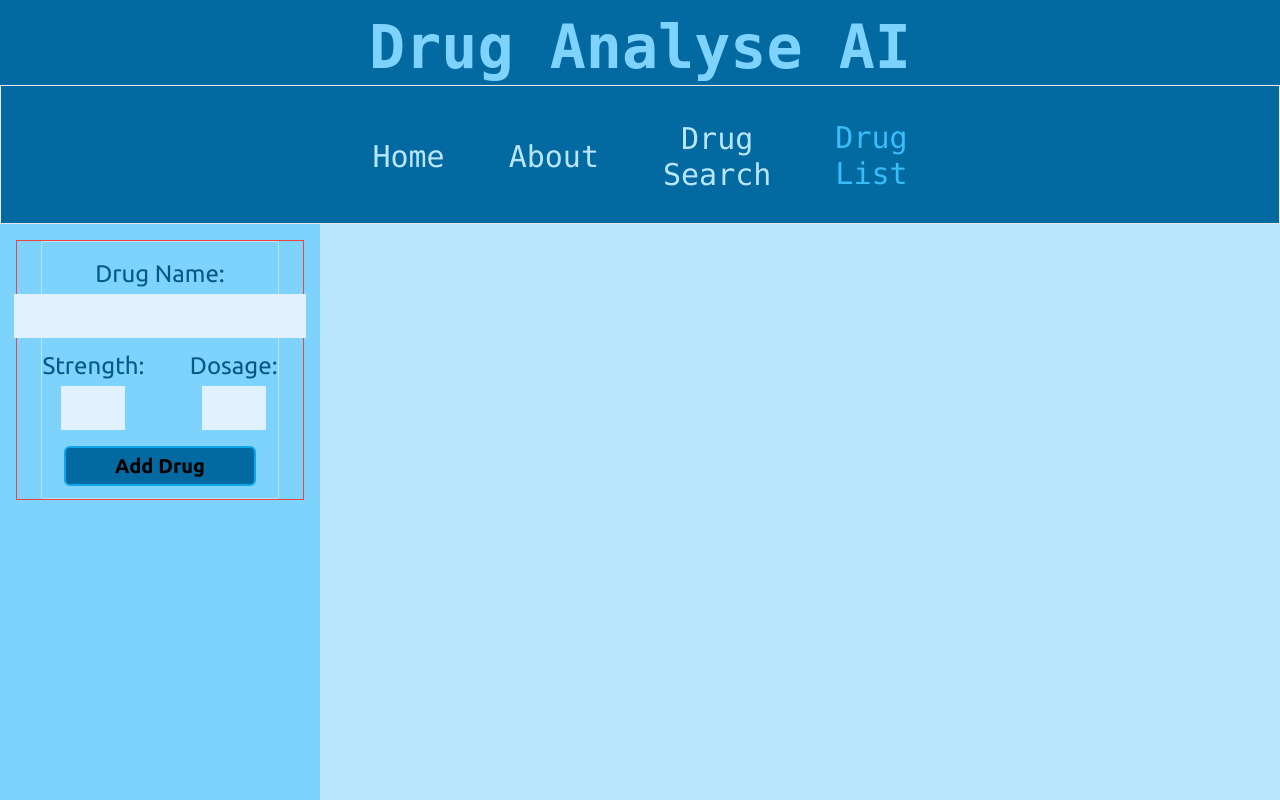
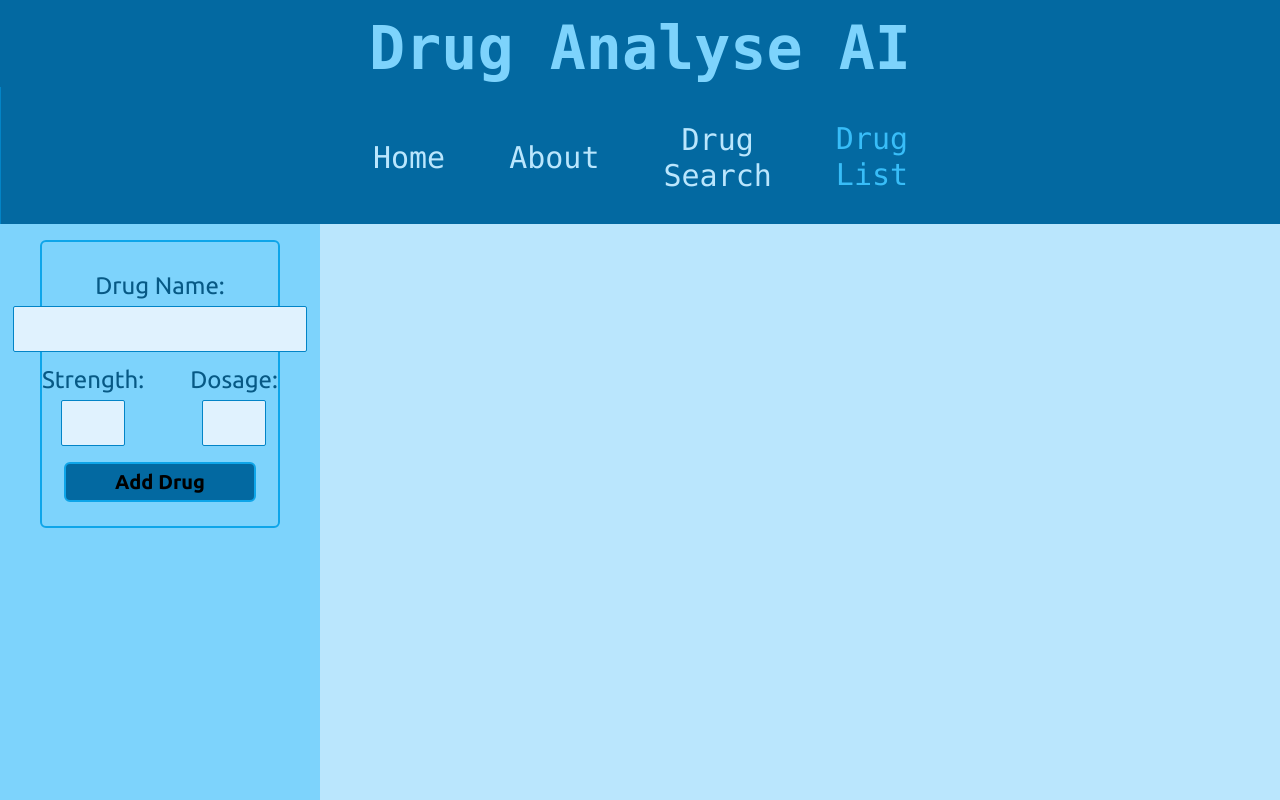
Before and after one commit to valvira-gh/drug_analyse_ai, a Next.js app: page /drug-list in a window 1280 px wide. Shown: the top 800 px of the page. Built offline with nearby package versions, Linux system fonts and the light colour scheme.

Commit message:
First version of styled and working Drug List

```diff
--- a/app/drug-list/DrugListForm.tsx
+++ b/app/drug-list/DrugListForm.tsx
@@ -34,7 +34,7 @@ const DrugListForm = () => {
   return (
     <form
       onSubmit={submitDrug}
-      className="flex justify-evenly border border-sky-200 rounded-sm p-1 w-10/12 tablet:justify-evenly laptop:flex-col laptop:items-center "
+      className="flex justify-evenly border-2 border-sky-500 rounded-md p-4 w-10/12 tablet:justify-evenly laptop:flex-col laptop:items-center "
     >
       <div className="flex flex-col w-max p-2">
         <div className="m-1 flex flex-col items-center">
@@ -46,7 +46,7 @@ const DrugListForm = () => {
           </label>
           <input
             name="drug-name"
-            className="mt-1 text-lg tablet:text-xl p-1 tablet:p-2 bg-sky-100 text-sky-800 mobile:w-10/12 tablet:w-11/12 "
+            className="mt-1 border border-sky-600 bg-sky-100 rounded-sm text-lg tablet:text-xl p-1 tablet:p-2 bg-sky-100 text-sky-800 mobile:w-10/12 tablet:w-11/12 "
             type="text"
             value={newDrug.name}
             onChange={(e) => setNewDrug({ ...newDrug, name: e.target.value })}
@@ -63,7 +63,7 @@ const DrugListForm = () => {
             </label>
             <input
               name="drug-strenght"
-              className="mt-1 text-lg tablet:text-xl p-1 tablet:p-2 bg-sky-100 text-sky-800 w-16"
+              className="mt-1 border border-sky-600 bg-sky-100 rounded-sm text-lg tablet:text-xl p-1 tablet:p-2 bg-sky-100 text-sky-800 w-16"
               type="text"
               value={newDrug.strength}
               onChange={(e) =>
@@ -80,7 +80,7 @@ const DrugListForm = () => {
             </label>
             <input
               name="drug-dosage"
-              className="mt-1 text-lg tablet:text-xl p-1 tablet:p-2 bg-sky-100 text-sky-800 w-16"
+              className="mt-1 border border-sky-600 bg-sky-100 rounded-sm text-lg tablet:text-xl p-1 tablet:p-2 bg-sky-100 text-sky-800 w-16"
               type="text"
               value={newDrug.dosage}
               onChange={(e) =>
--- a/app/drug-list/DrugListSidebar.tsx
+++ b/app/drug-list/DrugListSidebar.tsx
@@ -2,7 +2,7 @@ import DrugListForm from "./DrugListForm";
 
 const DrugListSidebar = () => {
   return (
-    <div className="flex border border-red-500 w-full justify-center ">
+    <div className="flex w-full justify-center ">
       <DrugListForm />
     </div>
   );
--- a/app/drug-list/DrugListTable.tsx
+++ b/app/drug-list/DrugListTable.tsx
@@ -9,8 +9,38 @@ const DrugListTable = () => {
   const { drugList } = useContext(DrugListContext) as DrugListContextTypes;
 
   return (
-    <section className="flex flex-col border-2 border-sky-700 rounded-md m-4 p-4">
-      <h2 className="text-xl text-sky-900 font-bold m-2">User's Drug List</h2>
+    <section className="flex flex-col border-2 border-sky-700 rounded-md m-4 p-4 w-full">
+      <h2 className="text-xl text-sky-900 text-center font-bold m-2">
+        User's Drug List
+      </h2>
+      {drugList.length > 0 ? (
+        <table className="w-full">
+          <thead>
+            <tr className="bg-sky-700 text-white">
+              <th className="p-2">Drug Name</th>
+              <th className="p-2">Strength</th>
+              <th className="p-2">Dosage</th>
+            </tr>
+          </thead>
+          <tbody>
+            {drugList.map((drug) => (
+              <tr key={drug.id} className="bg-sky-300">
+                <td className="p-2 text-sky-900 text-xl text-center border-b border-sky-600">
+                  {drug.name}
+                </td>
+                <td className="p-2 text-sky-900 font-bold text-center border-b border-sky-600">
+                  {drug.strength}
+                </td>
+                <td className="p-2 text-sky-700 text-xl text-center font-bold border-b border-sky-600">
+                  {drug.dosage}
+                </td>
+              </tr>
+            ))}
+          </tbody>
+        </table>
+      ) : (
+        <p className="text-sky-800">No drugs in list</p>
+      )}
     </section>
   );
 };
--- a/app/layout.tsx
+++ b/app/layout.tsx
@@ -31,7 +31,7 @@ export default function RootLayout({
         <UserProvider>
           <header className="bg-sky-700 flex justify-between h-56 laptop:flex-col laptop:items-center laptop:h-56 laptop:w-screen">
             <Header />
-            <nav className="border h-full w-full text-center flex justify-center">
+            <nav className="border-l border-sky-600 h-full w-full text-center flex justify-center">
               <NavLinks />
             </nav>
           </header>
```
